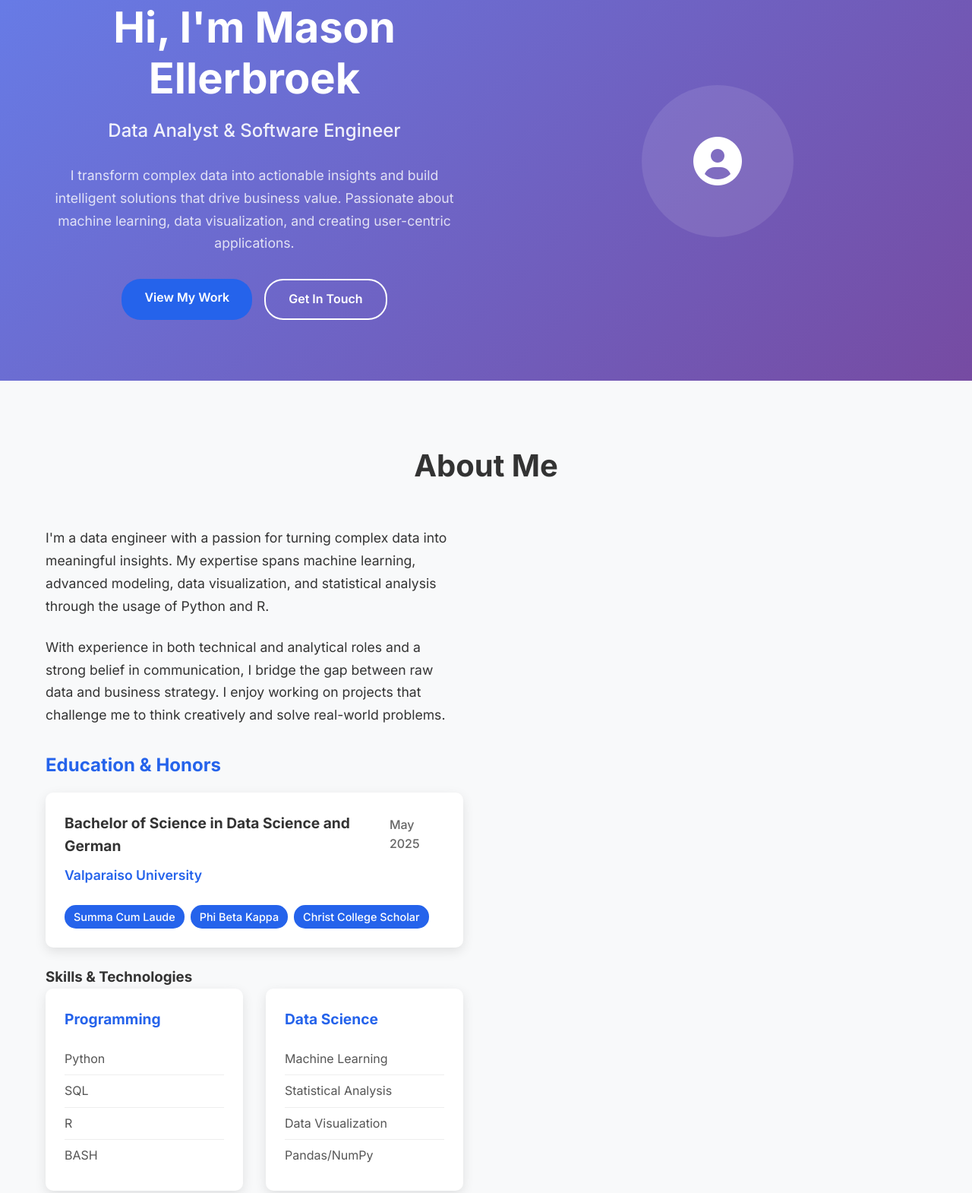
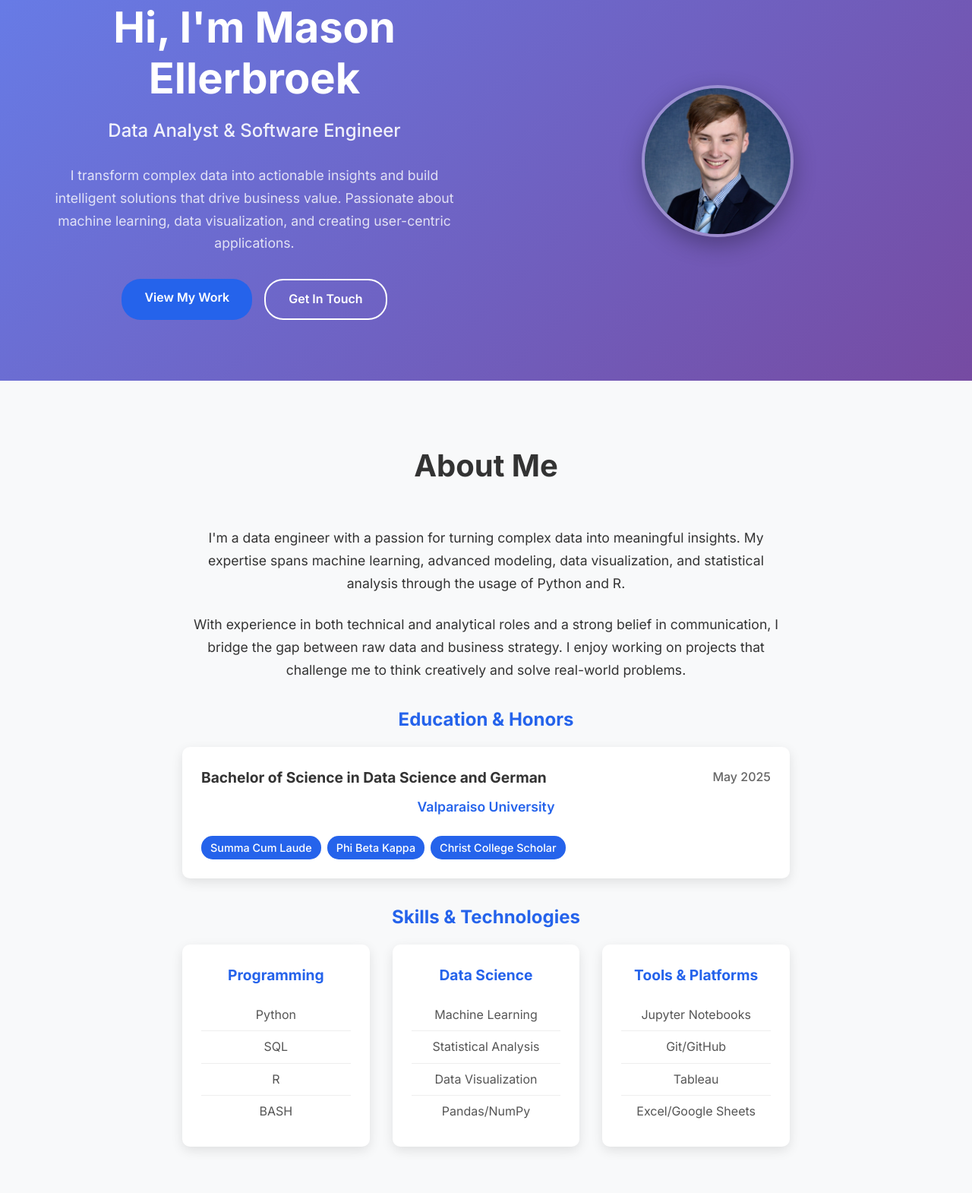
Before and after one commit to DreamingOfClouds/data_website, a plain HTML site: page index.html in a window 1280 px wide. Shown: the part 117-1687 px from the top of the page at 76% size. Drawn offline with Linux system fonts and the light colour scheme.

Commit message:
CSS Rework
Centered About Me

```diff
--- a/index.html
+++ b/index.html
@@ -58,7 +58,7 @@
             </div>
             <div class="hero-image">
                 <div class="hero-avatar">
-                    <i class="fas fa-user-circle"></i>
+                    <img src="assets/profile.jpeg" alt="Mason Ellerbroek" class="profile-photo">
                 </div>
             </div>
         </div>
--- a/script.js
+++ b/script.js
@@ -118,6 +118,14 @@ function populateBlogWithProjects() {
 
     // Project data with dates and metadata
     const projects = [
+        {
+            title: "Pitch AI Bot",
+            date: "August 2025",
+            category: "Machine Learning",
+            description: "An intelligent card game AI powered by neural networks and reinforcement learning. Features a complete 4-player Pitch game with three AI opponents using trained TensorFlow.js models for strategic decision making.",
+            link: "projects/pitch-ai-bot.html",
+            icon: "fas fa-gamepad"
+        },
         {
             title: "Text Classification Model",
             date: "March 2025",
--- a/styles.css
+++ b/styles.css
@@ -186,13 +186,17 @@ body {
 .hero-avatar {
     width: 200px;
     height: 200px;
-    background: rgba(255, 255, 255, 0.1);
     border-radius: 50%;
-    display: flex;
-    align-items: center;
-    justify-content: center;
-    font-size: 4rem;
-    color: white;
+    overflow: hidden;
+    border: 4px solid rgba(255, 255, 255, 0.3);
+    box-shadow: 0 10px 30px rgba(0, 0, 0, 0.3);
+}
+
+.profile-photo {
+    width: 100%;
+    height: 100%;
+    object-fit: cover;
+    object-position: center;
 }
 
 /* About Section */
@@ -210,22 +214,23 @@ body {
 }
 
 .about-content {
-    display: grid;
-    grid-template-columns: 1fr 1fr;
-    gap: 60px;
-    align-items: start;
+    display: block;
+    max-width: 800px;
+    margin: 0 auto;
 }
 
 .about-text p {
     margin-bottom: 1.5rem;
     font-size: 1.1rem;
     line-height: 1.7;
+    text-align: center;
 }
 
 .education h3 {
     font-size: 1.5rem;
     margin: 2rem 0 1rem;
     color: #2563eb;
+    text-align: center;
 }
 
 .education-item {
@@ -274,10 +279,19 @@ body {
     font-weight: 500;
 }
 
+.skills h3 {
+    font-size: 1.5rem;
+    margin: 2rem 0 1rem;
+    color: #2563eb;
+    text-align: center;
+}
+
 .skills-grid {
     display: grid;
-    grid-template-columns: repeat(auto-fit, minmax(250px, 1fr));
+    grid-template-columns: repeat(3, 1fr);
     gap: 30px;
+    max-width: 800px;
+    margin: 0 auto;
 }
 
 .skill-category {
@@ -291,6 +305,7 @@ body {
     color: #2563eb;
     margin-bottom: 1rem;
     font-size: 1.2rem;
+    text-align: center;
 }
 
 .skill-category ul {
@@ -301,6 +316,7 @@ body {
     padding: 8px 0;
     border-bottom: 1px solid #eee;
     color: #555;
+    text-align: center;
 }
 
 .skill-category li:last-child {
@@ -351,6 +367,8 @@ body {
     margin-bottom: 1rem;
     color: #333;
 }
+
+
 
 .project-content p {
     color: #666;
```
Also changed, not shown: assets/profile.jpeg (added), 1 other file.
